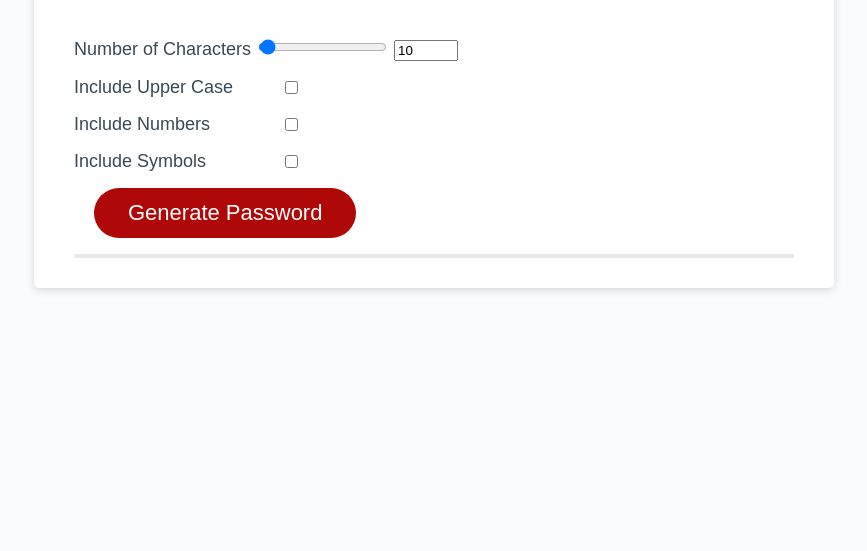
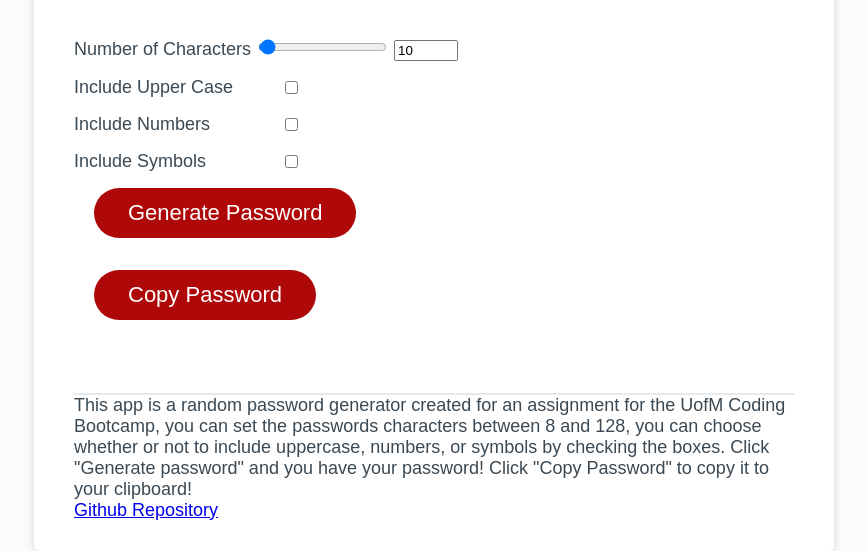
Before and after one commit to Minnesotaboy2/passwordGenerator, a plain HTML site: page index.html in a window 1280 px wide. Shown: the part 299-850 px from the top of the page, without its empty margins (206-1073 px from the left). Before the commit the page ends 800 px from the top, so only its background shows below. Drawn offline with Linux system fonts and the light colour scheme.

Commit message:
readme, added description/ instructions to page as well as a copy to clipboard function

```diff
--- a/index.html
+++ b/index.html
@@ -38,12 +38,17 @@
           </div>
           <button id="generate" class="btn">Generate Password</button>
         </form>
+        <button class="btn" onclick="myFunction()">Copy Password</button>
+        <p id="password-copy">Password copied to clipboard!</p>
       </div>
-      <!-- <div class="card-body">
-        <textarea readonly id="password" placeholder="Your Secure Password" aria-label="Generated Password"></textarea>
-      </div> -->
-      <div class="card-footer">
-        <!-- <button id="generate" class="btn">Generate Password</button> -->
+      <div>
+        This app is a random password generator created for an assignment for the UofM Coding Bootcamp, you can
+        set the passwords characters between 8 and 128, you can choose whether or not to include uppercase,
+        numbers, or symbols by checking the boxes. Click "Generate password" and you have your password! Click "Copy
+        Password" to copy it to your clipboard!
+      </div>
+      <div>
+        <a href="https://github.com/Minnesotaboy2/passwordGenerator">Github Repository</a>
       </div>
     </div>
   </div>
--- a/script.js
+++ b/script.js
@@ -5,6 +5,7 @@ const includeNumbersElement = document.getElementById('includeNumbers')
 const includeSymbolsElement = document.getElementById('includeSymbols')
 const form = document.getElementById('passwordGeneratorForm')
 const passwordDisplay = document.getElementById('passwordDisplay')
+const pass = document.getElementById("password-copy")
 
 const LOWERCASE_CHAR_CODES = arrayFromLowToHigh(97, 122)
 const UPPERCASE_CHAR_CODES = arrayFromLowToHigh(65, 90)
@@ -32,10 +33,11 @@ form.addEventListener('submit', e => {
 })
 
 function generatePassword(characterAmount, includeUppercase, includeNumbers, includeSymbols) {
+  pass.style.visibility = "hidden"
   let charCodes = LOWERCASE_CHAR_CODES
   if (includeUppercase) charCodes = charCodes.concat(UPPERCASE_CHAR_CODES)
   if (includeNumbers) charCodes = charCodes.concat(NUMBER_CHAR_CODES)
-  if (includeSymbols) charCodes = charCodes.concat  (SYMBOL_CHAR_CODES)
+  if (includeSymbols) charCodes = charCodes.concat(SYMBOL_CHAR_CODES)
 
   const passwordCharacters = []
   for (let i = 0; i < characterAmount; i++) {
@@ -53,8 +55,24 @@ function arrayFromLowToHigh(low, high) {
   return array
 }
 
-function syncCharacterAmount(e){
+function syncCharacterAmount(e) {
   const value = e.target.value
   characterAmountNumber.value = value
   characterAmountRange.value = value
 }
+
+// Copy Password to clipboard
+function myFunction() {
+  /* Get the text field */
+  var copyText = passwordDisplay
+
+  /* Select the text field */
+  copyText.select();
+  copyText.setSelectionRange(0, 99999); /* For mobile devices */
+
+  /* Copy the text inside the text field */
+  navigator.clipboard.writeText(copyText.value);
+
+  /* Alert the copied text */
+  pass.style.visibility = "visible"
+}
--- a/style.css
+++ b/style.css
@@ -41,6 +41,7 @@ header {
   max-width: 800px;
   padding: 30px 40px;
 }
+
 #passwordDisplay {
   font-size: 18pt;
 }
@@ -88,8 +89,7 @@ form div {
   border: none;
   background-color: hsl(360, 91%, 36%);
   border-radius: 25px;
-  box-shadow: rgba(0, 0, 0, 0.1) 0px 1px 6px 0px rgba(0, 0, 0, 0.2) 0px 1px 1px
-    0px;
+  box-shadow: rgba(0, 0, 0, 0.1) 0px 1px 6px 0px rgba(0, 0, 0, 0.2) 0px 1px 1px 0px;
   color: hsl(0, 0%, 100%);
   display: inline-block;
   font-size: 22px;
@@ -130,6 +130,10 @@ button[disabled] {
   overflow: hidden;
 }
 
+#password-copy {
+  visibility: hidden;
+}
+
 @media (max-width: 690px) {
   .btn {
     font-size: 1rem;
```
Also changed, not shown: 1 other file.
